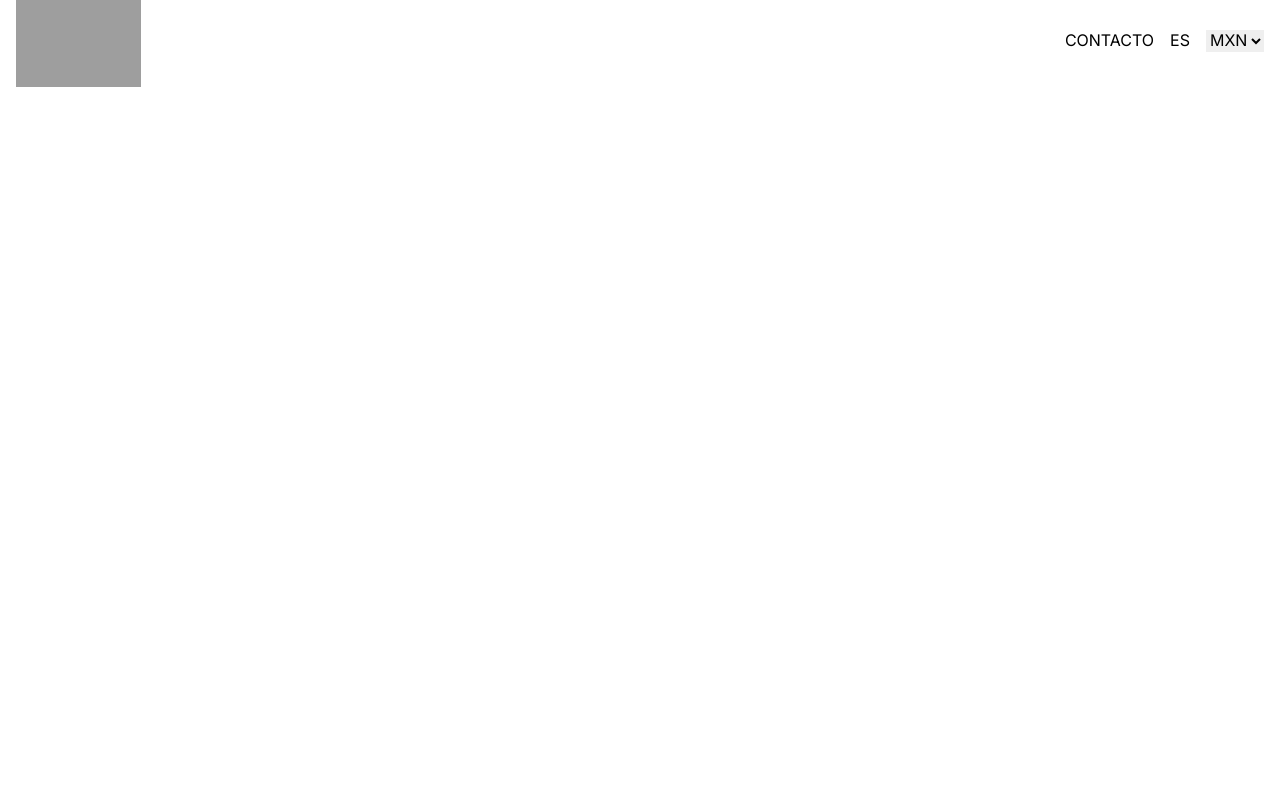
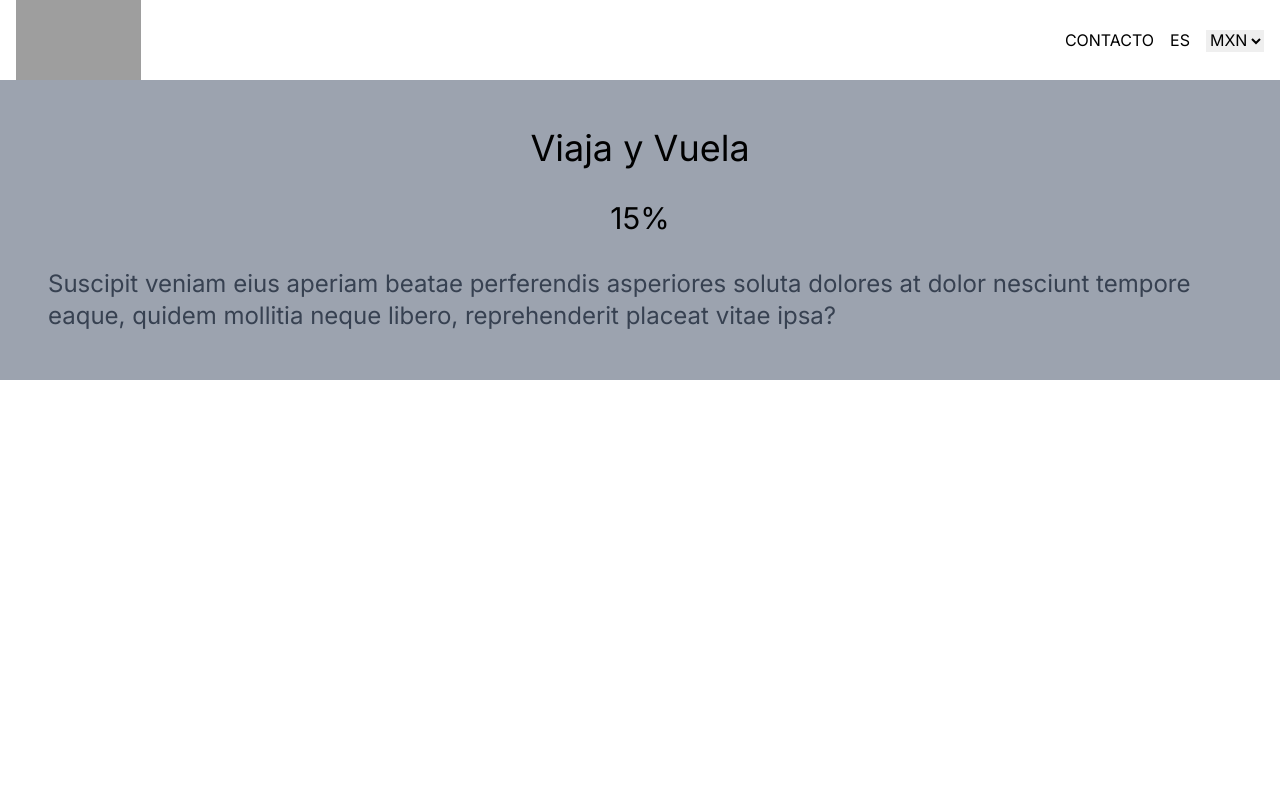
Before and after one commit to emmanuelcortes2/xcaret-hotel, a Next.js app: page / in a window 1280 px wide. Shown: the top 800 px of the page. Built offline with nearby package versions, Linux system fonts and the light colour scheme; grey boxes are pictures that could not be loaded.

Commit message:
header styles

```diff
--- /dev/null
+++ b/components/Headline.js
@@ -0,0 +1,22 @@
+'use client'
+import { useEffect, useState } from 'react'
+import datos from '../data/data.json' assert { type: 'json' }
+export default function Headline() {
+  const [data, setData] = useState(null)
+  useEffect(() => {
+    setData(datos)
+  }, [])
+  return (
+    <>
+      {data && (
+        <>
+          <section className="flex flex-col gap-8 mt-0 bg-gray-400 w-screen p-12">
+            <h1 className='text-4xl text-center'>{data.es.header.h1}</h1>
+            <h2 className='text-3xl text-center'>{data.es.header.discount}</h2>
+            <p className='text-2xl text-gray-700'>{data.es.header.paragraphs[1]}</p>
+          </section>
+        </>
+      )}
+    </>
+  )
+}
--- a/components/PreFooter.js
+++ b/components/PreFooter.js
@@ -8,7 +8,7 @@
   useEffect(() => {
     setData(datos)
   }, [])
-
+  console.log(data)
   return (
     <>
       <div className="bg-zinc-600 text-gray-400 text-capitalize">
--- a/src/app/page.js
+++ b/src/app/page.js
@@ -1,9 +1,10 @@
 import Image from 'next/image'
+import Headline from '../../components/Headline'
 
 export default function Home() {
   return (
-    <main className="flex min-h-screen flex-col items-center justify-between p-24">
-
+    <main className="flex min-h-screen flex-col items-center justify-between ">
+      <Headline />
     </main>
   )
 }
```
